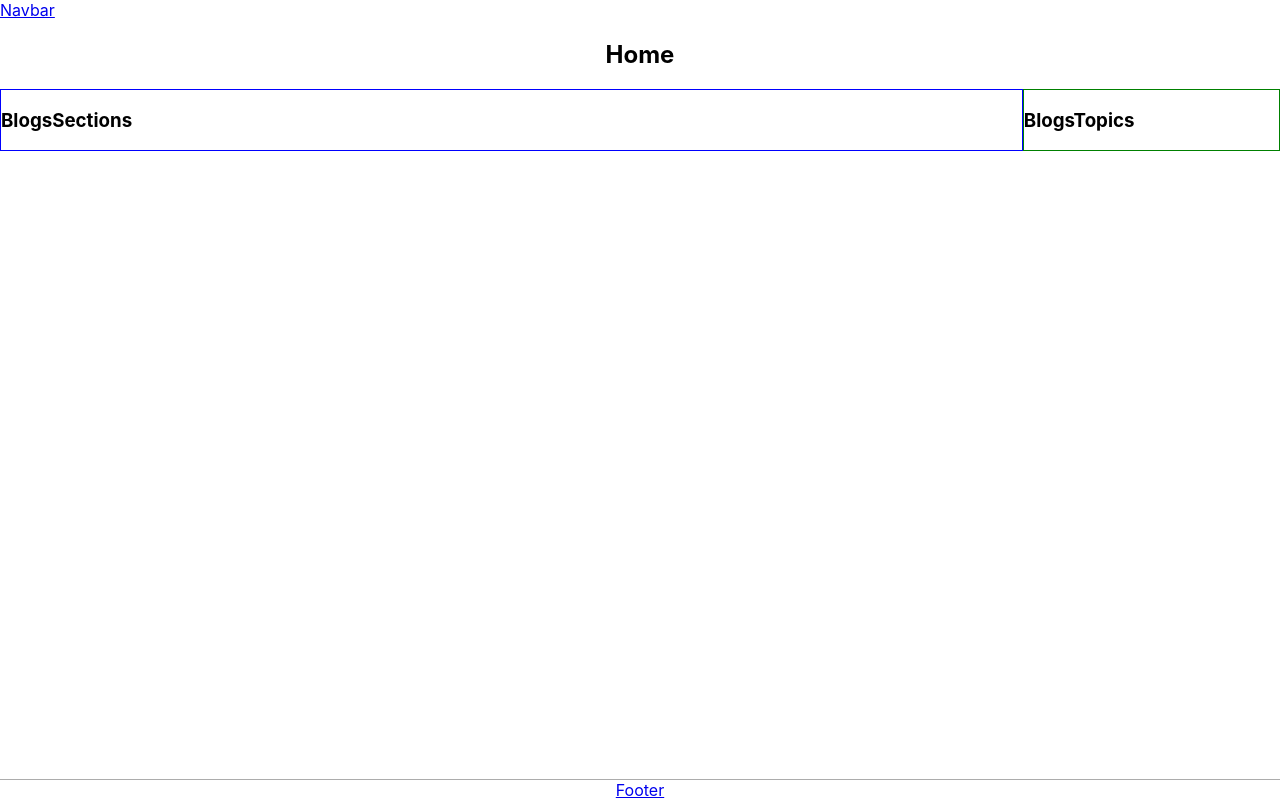
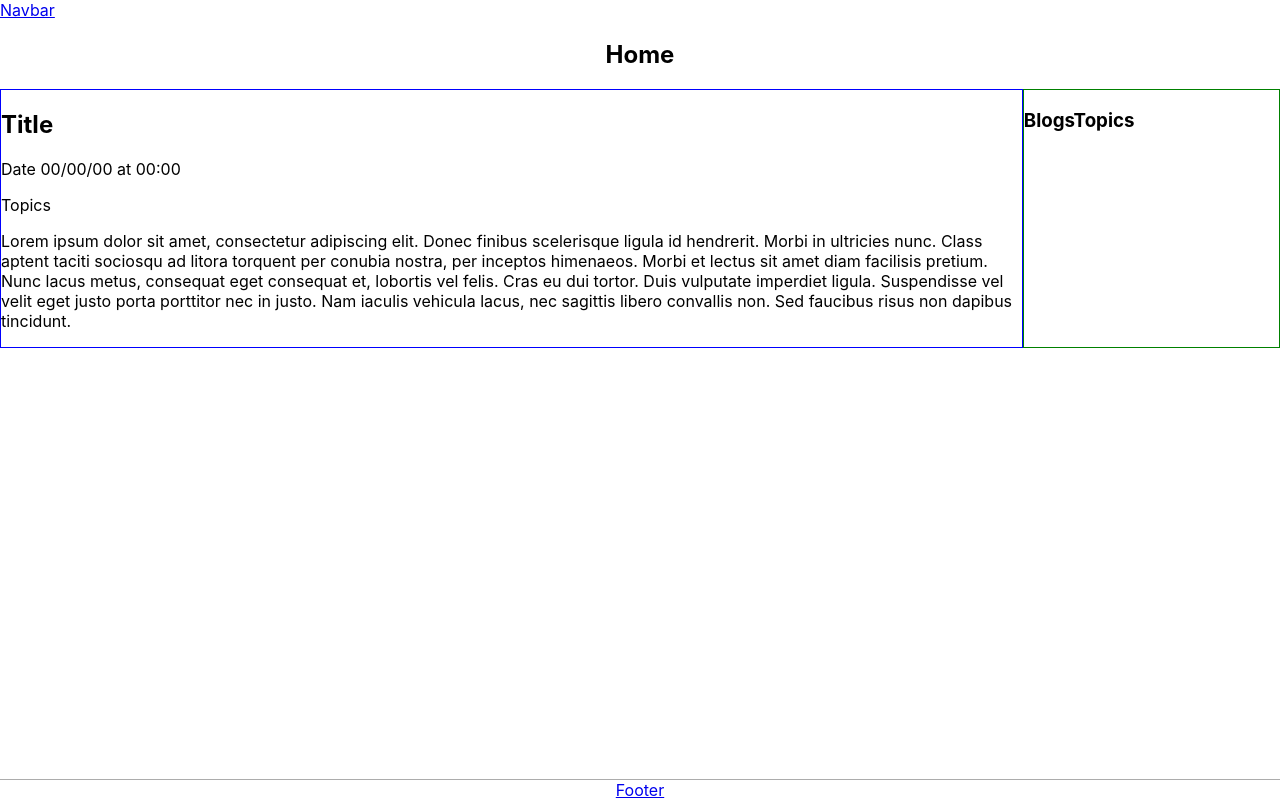
Before and after one commit to HugoDMiranda/Blog, a React (Create React App) app: page / in a window 1280 px wide. Built offline with nearby package versions, Linux system fonts and the light colour scheme.

Commit message:
component blogSections update

```diff
--- a/src/components/BlogsSections.js
+++ b/src/components/BlogsSections.js
@@ -3,9 +3,26 @@ import "../sass/components-styles/BlogsSections.css";
 
 function BlogsSections() {
   return (
-    <div className="sections">
-      <h3>BlogsSections</h3>
-    </div>
+    <section className="sections">
+      <div className="sections-info">
+        <h2>Title</h2>
+        <p>Date 00/00/00 at 00:00</p>
+      </div>
+      <div className="sections-sum">
+        <p>Topics</p>
+        <p>
+          Lorem ipsum dolor sit amet, consectetur adipiscing elit. Donec finibus
+          scelerisque ligula id hendrerit. Morbi in ultricies nunc. Class aptent
+          taciti sociosqu ad litora torquent per conubia nostra, per inceptos
+          himenaeos. Morbi et lectus sit amet diam facilisis pretium. Nunc lacus
+          metus, consequat eget consequat et, lobortis vel felis. Cras eu dui
+          tortor. Duis vulputate imperdiet ligula. Suspendisse vel velit eget
+          justo porta porttitor nec in justo. Nam iaculis vehicula lacus, nec
+          sagittis libero convallis non. Sed faucibus risus non dapibus
+          tincidunt.
+        </p>
+      </div>
+    </section>
   );
 }
 
```
